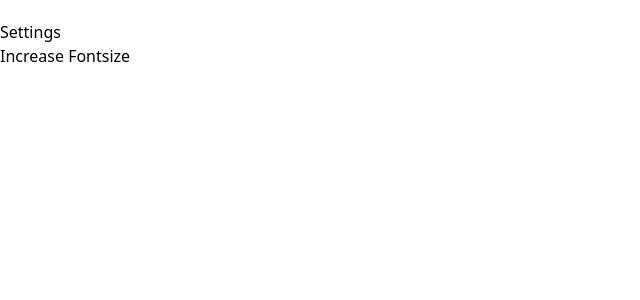
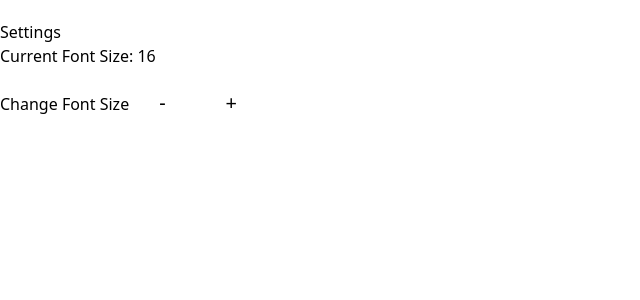
Before and after one commit to maxkopitz/handsfreerummy, a React (Create React App) app in the folder frontend/: page /settings in a window 1280 px wide. Shown: the top 300 px of the page, without its empty margins (0-640 px from the left). Built offline with nearby package versions, Linux system fonts and the light colour scheme; no server answers.

Commit message:
group work from feb 11th

```diff
--- a/frontend/src/App.tsx
+++ b/frontend/src/App.tsx
@@ -1,8 +1,36 @@
-import React from "react";
-import Board from "./ui/game/Board";
+import React, { useReducer } from "react";
+import MainMenu from "./ui/MainMenu";
+import Table from "./ui/game/Table";
+import Settings from "./ui/settings/Settings";
+import About from "./ui/About";
+import { createBrowserRouter, RouterProvider } from "react-router-dom";
+import { ProfileProvider } from "./providers/Profile";
 
-function App() {
-  return <div></div>;
-}
+const router = createBrowserRouter([
+  {
+    path: "/",
+    element: <MainMenu />,
+  },
+  {
+    path: "game",
+    element: <Table />,
+  },
+  {
+    path: "settings",
+    element: <Settings />,
+  },
+  {
+    path: "about",
+    element: <About />,
+  },
+]);
+const App = () => {
+  // const [profile, dispatch] = useReducer(reducer, initialState);
+  return (
+    <ProfileProvider>
+      <RouterProvider router={router} />
+    </ProfileProvider>
+  );
+};
 
 export default App;
--- a/frontend/src/MainMenu.tsx
+++ /dev/null
@@ -1,34 +0,0 @@
-import { socket } from "./socket";
-import Button from "./ui/components/Button";
-import Container from "./ui/components/Container";
-
-const MainMenu = () => {
-    const handleCreateGame = () => {
-        console.log('test');
-        //socket.emit("create-game");
-    }
-    return (
-        <Container>
-            <div className="flex flex-col justify-center items-center">
-                <div className="mb-20">
-                    <h1 className="text-slate-500 text-5xl font-bold">Handsfree Rummy</h1>
-                </div>
-                <div className="flex flex-col justify-center items-center">
-                    <h2>Join Game</h2>
-                    <div className="w-full min-h-48 min-w-96 border-4 rounded-sm border-green-500">
-                    </div>
-                </div>
-                <div>
-                    <Button text={"Create Game"} onClick={handleCreateGame} />
-                </div>
-                <div>
-                    <Button text={"Settings"} link={"settings"} />
-                </div>
-                <div>
-                    <Button text={"About"} link={"about"} />
-                </div>
-            </div>
-        </Container>
-    );
-};
-export default MainMenu;
--- a/frontend/src/Type.ts
+++ b/frontend/src/Type.ts
@@ -20,7 +20,19 @@ export enum Value {
   K = "King",
 }
 
+export enum Color {
+  black = "Black",
+  blue = "Blue",
+  red = "Red",
+}
+
 export interface CardType {
   suit: Suit;
   value: Value;
 }
+
+export interface LobbyGame {
+  id: string;
+  players: number;
+  state: string;
+}
--- /dev/null
+++ b/frontend/src/providers/Profile.tsx
@@ -0,0 +1,46 @@
+import React, { createContext, useReducer, useContext } from "react";
+
+interface Profile {
+  color: string;
+  fontSize: number;
+}
+
+const initialState: Profile = {
+  color: "black",
+  fontSize: 16,
+};
+
+const ProfileContext = createContext<{
+  profile: Profile;
+  dispatch: React.Dispatch<Action>;
+}>({ profile: initialState, dispatch: () => null });
+
+export const ProfileProvider = ({ children }: any) => {
+  const [profile, dispatch] = useReducer(profileReducer, initialState);
+  return (
+    <ProfileContext.Provider value={{ profile, dispatch }}>
+      {children}
+    </ProfileContext.Provider>
+  );
+};
+
+export const useProfile = () => {
+  return useContext(ProfileContext);
+};
+type Action =
+  | { type: "increaseFontSize" }
+  | { type: "decreaseFontSize" }
+  | { type: "changeColor"; color: string };
+
+const profileReducer = (state: any, action: Action) => {
+  switch (action.type) {
+    case "increaseFontSize":
+      return { ...state, fontSize: state.fontSize + 1 };
+    case "decreaseFontSize":
+      return { ...state, fontSize: state.fontSize - 1 };
+    case "changeColor":
+      return { ...state, color: action.color };
+    default:
+      return state;
+  }
+};
--- a/frontend/src/socket.ts
+++ b/frontend/src/socket.ts
@@ -7,6 +7,14 @@ const URL: any =
 export const socket = io(URL);
 
 export const SocketEvents = {
-    GAME_CREATED: "GAME_CREATED",
-    CREATE_GAME: "CREATE_GAME",
-}
+  GAME_CREATED: "game-created", // recieved
+  CREATE_GAME: "create-game", // sent
+  NEW_GAMES: "new-games", // recieved
+  JOIN_GAME: "join-game", // sent
+  PLAYER_JOINED: "player-joined", // recieved
+  GAME_JOINED: "game-joined", // recieved
+  GAME_START: "game-start", // sent
+  GAME_STARTED: "game-started", // recieved
+  PLAY_MOVE: "play-move", // sent
+  PLAYED_MOVE: "played-move", // recieved
+};
--- a/frontend/src/ui/About.tsx
+++ b/frontend/src/ui/About.tsx
@@ -1,10 +1,27 @@
+import Container from "./components/Container";
 
-import Container from "./components/Container";
 const About = () => {
-    return (
+  return (
     <Container>
-        <h1>About</h1>
+      <h1>About</h1>
+      <h1>
+        Hands Free Rummy is a Voice Activated Card Game for Gin Rummy making it
+        easy for anyone with low mobility or low vision to play games with loved
+        ones.
+      </h1>
+      <p>
+        Rules are taken from{" "}
+        <a
+          href="https://bicyclecards.com/how-to-play/rummy-rum"
+          style={{ textDecoration: "underline", color: "blue" }}
+        >
+          bicycle rules
+        </a>
+        .
+      </p>
+      <p>create a game or join a game to play with up to four players!</p>
     </Container>
-    )
-}
+  );
+};
+
 export default About;
--- a/frontend/src/ui/MainMenu.tsx
+++ b/frontend/src/ui/MainMenu.tsx
@@ -1,4 +1,47 @@
+import { SocketEvents, socket } from "../socket";
+import JoinGame from "./joingame/JoinGame";
+import Button from "./components/Button";
+import Container from "./components/Container";
+import { useEffect, useState } from "react";
+import { LobbyGame } from "../Type";
+
 const MainMenu = () => {
-  return <div></div>;
+  const [games, setGames] = useState<LobbyGame[]>([]);
+  const handleCreateGame = () => {
+    console.log("test");
+    socket.emit("create-game");
+  };
+
+  useEffect(() => {
+    const onNewGame = (data: any) => {
+      console.log("new game", data);
+      setGames([...games, data]);
+    };
+    socket.on("connect", () => {
+      console.log(socket.connected); // true
+      console.log(socket.id);
+    });
+    socket.on(SocketEvents.NEW_GAMES, onNewGame);
+  }, []);
+
+  return (
+    <Container>
+      <div className="flex flex-col justify-center items-center">
+        <div className="mb-20">
+          <h1 className="text-slate-500 text-5xl font-bold">Handsfree Rummy</h1>
+        </div>
+        <JoinGame games={games} />
+        <div>
+          <Button text={"Create Game"} onClick={handleCreateGame} />
+        </div>
+        <div>
+          <Button text={"Settings"} link={"settings"} />
+        </div>
+        <div>
+          <Button text={"About"} link={"about"} />
+        </div>
+      </div>
+    </Container>
+  );
 };
 export default MainMenu;
--- a/frontend/src/ui/game/Card.tsx
+++ b/frontend/src/ui/game/Card.tsx
@@ -1,4 +1,5 @@
 import { CardType, Suit } from "../../Type";
+import { useProfile } from "../../providers/Profile";
 
 //Pick Card Design
 interface CardProps {
@@ -6,6 +7,7 @@ interface CardProps {
 }
 
 const Card = ({ card }: CardProps) => {
+  const { profile } = useProfile();
   const style = {
     width: "100px",
     height: "150px",
@@ -13,8 +15,10 @@ const Card = ({ card }: CardProps) => {
     display: "flex",
     alignItems: "center",
     padding: "10px",
+    color: profile.color,
   };
 
+  console.log(profile.color);
   // ['♠', '♣', '♥', '♦']
   let suitSymbol = "";
   if (card.suit === Suit.S) {
--- /dev/null
+++ b/frontend/src/ui/joingame/Game.tsx
@@ -0,0 +1,18 @@
+import { LobbyGame } from "../../Type";
+import Button from "../components/Button";
+
+interface GameProps {
+  game: LobbyGame;
+}
+
+const Game = ({ game }: GameProps) => {
+  return (
+    <tr>
+      <td className="border boarder-slate-700">0/4</td>
+      <td className="border boarder-slate-700">
+        <Button text={"join"} link="game" />
+      </td>
+    </tr>
+  );
+};
+export default Game;
--- /dev/null
+++ b/frontend/src/ui/joingame/JoinGame.tsx
@@ -0,0 +1,27 @@
+import { LobbyGame } from "../../Type";
+import Game from "./Game";
+interface JoinGameProps {
+  games: LobbyGame[];
+}
+const JoinGame = ({ games }: JoinGameProps) => {
+  return (
+    <div className="flex flex-col justify-center items-center">
+      <h2>Join Game</h2>
+      <table className="table-auto w-full min-h-48 min-w-96 border-4 rounded-sm border-green-500">
+        <thead>
+          <tr>
+            <th className="border border-slate-600">Players</th>
+            <th className="border border-slate-600"></th>
+          </tr>
+        </thead>
+        <tbody>
+          {games.map((game) => (
+            <Game key={game.id} game={game} />
+          ))}
+        </tbody>
+      </table>
+    </div>
+  );
+};
+
+export default JoinGame;
--- a/frontend/src/ui/settings/Settings.tsx
+++ b/frontend/src/ui/settings/Settings.tsx
@@ -1,17 +1,63 @@
-import { useState } from "react";
 import Container from "../components/Container";
+import { useProfile } from "../../providers/Profile";
 
 const Settings = () => {
-    const [fontSize, setFontSize] = useState(16);
-    const handleIncreaseFont = () => {
-        setFontSize(fontSize + 1);
-    }
-    return (
-        <Container>
-            <h1>Settings</h1>
-            <button onClick={handleIncreaseFont}>Increase Fontsize</button>
-        </Container>
-    );
+  const { profile, dispatch } = useProfile();
+  const containerStyle = {
+    display: "flex",
+    flexDirection: "column",
+    alignItems: "center",
+    justifyContent: "center",
+    height: "100vh",
+  };
+
+  const buttonStyle = {
+    padding: "10px 20px",
+    fontSize: "20px",
+    margin: "10px",
+    cursor: "pointer",
+    border: "black",
+  };
+
+  const handleIncreaseFont = () => {
+    dispatch({ type: "increaseFontSize" });
+  };
+
+  const handleDecreaseFont = () => {
+    dispatch({ type: "decreaseFontSize" });
+  };
+
+  //   const handleSetColor = (color: string) => {
+  //     dispatch({ type: "changeColor", color });
+  //   };
+
+  return (
+    <Container style={containerStyle}>
+      <h1>Settings</h1>
+      <h1>Current Font Size: {profile.fontSize} </h1>
+      <h1>
+        Change Font Size
+        <button onClick={handleDecreaseFont} style={buttonStyle}>
+          -
+        </button>
+        <button onClick={handleIncreaseFont} style={buttonStyle}>
+          +
+        </button>
+      </h1>
+
+      {/* <h1>
+        Current Color:
+        <select
+          onChange={(e) => handleSetColor(e.target.value)}
+          value={profile.color}
+        >
+          <option value="black">Black</option>
+          <option value="red">Red</option>
+          <option value="blue">Blue</option>
+        </select>
+      </h1> */}
+    </Container>
+  );
 };
 
 export default Settings;
```
Also changed, not shown: frontend/src/index.tsx (+3 -30 lines).
